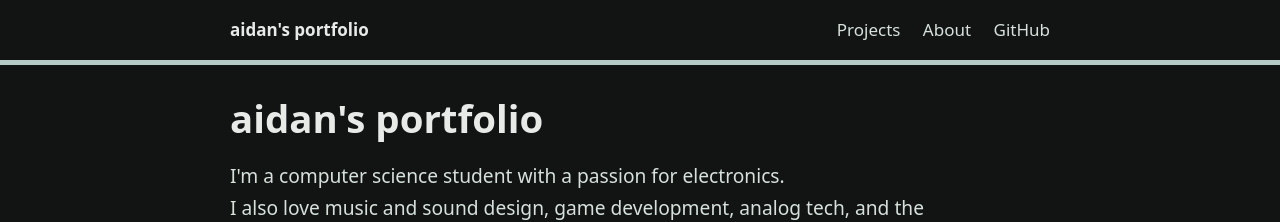
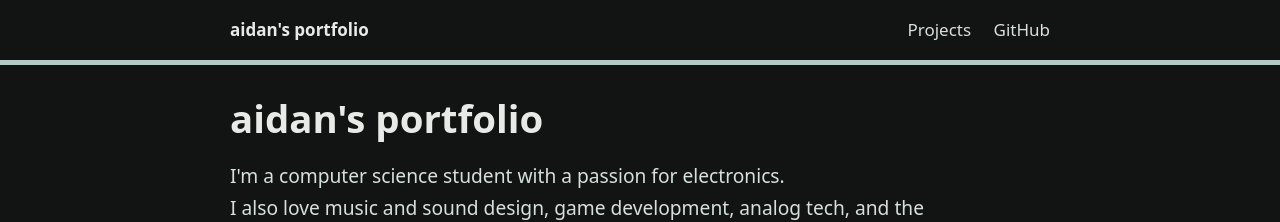
Before and after one commit to aid4n-e/aid4n-e.github.io, a Jekyll site: the page built from index.html, in a window 1280 px wide. Shown: the top 222 px of the page. Built offline with Jekyll 4.4.1, drawn with Linux system fonts in a browser that asks for light colours.

Commit message:
Remove about page

```diff
--- a/_layouts/default.html
+++ b/_layouts/default.html
@@ -13,7 +13,6 @@
       <a class="brand" href="{{ '/' | relative_url }}">{{ site.title }}</a>
       <nav>
         <a href="{{ '/#projects' | relative_url }}">Projects</a>
-        <a href="{{ '/about/' | relative_url }}">About</a>
         <a href="https://github.com/{{ site.github }}">GitHub</a>
       </nav>
     </div>
--- a/index.html
+++ b/index.html
@@ -37,7 +37,7 @@ title: Home
   <h1>{{ site.tagline }}</h1>
   <p>I'm a computer science student with a passion for electronics.<br>
     I also love music and sound design, game development, analog tech, and the outdoors.</p>
-  <!--<p><a class="button" href="{{ '/about/' | relative_url }}">About me</a></p> -->
+  <!--<p><a class="button" href="{{ '/about' | relative_url }}">About me</a></p> -->
 </section>
 
 
```
